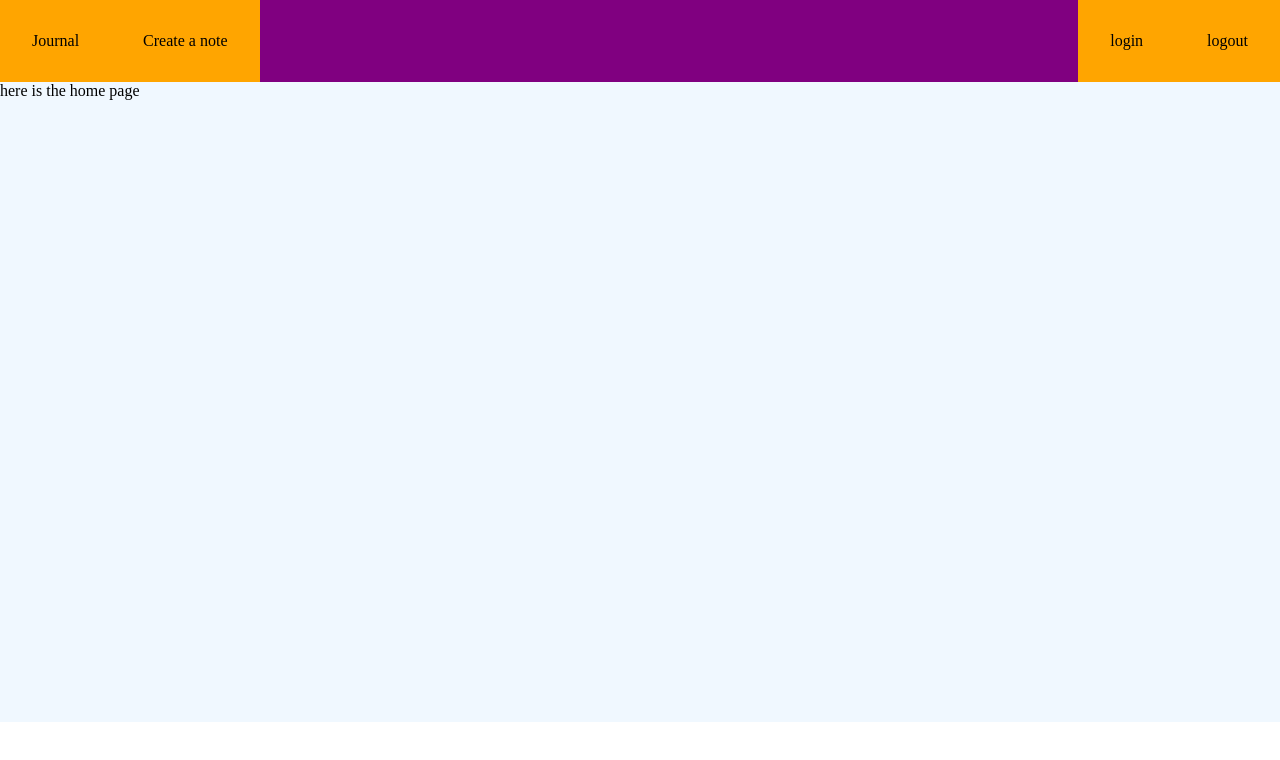
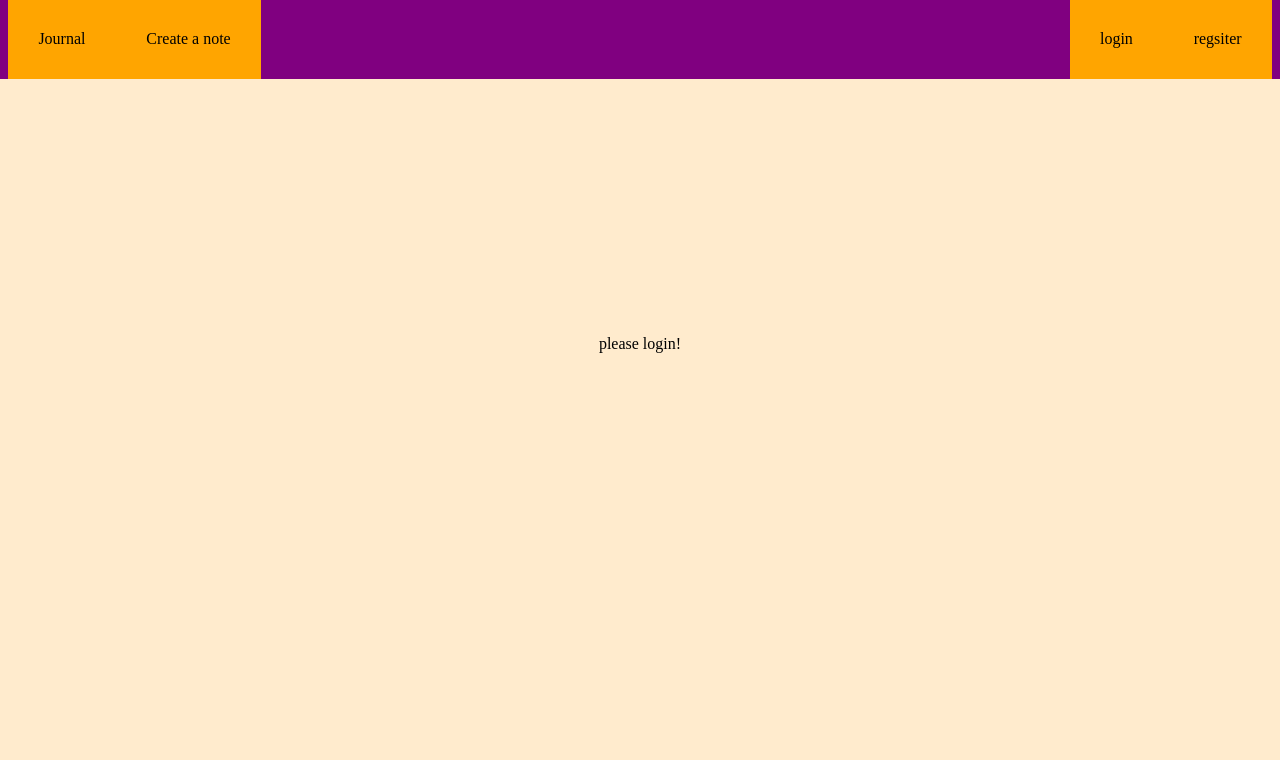
Before and after one commit to angelopoole/chingu-journalSolo, a React (Create React App) app in the folder Client/: page / in a window 1280 px wide. Shown: the top 760 px of the page. Built offline with nearby package versions, Linux system fonts and the light colour scheme.

Commit message:
document comments added to generateToken(backend), Authpage created, testing frontend fetch data removed, routes added, switch added, prop:loggedIn removed from app->layout->nav userInterfaces updates, homepage renders conditionaly based on user existence

```diff
--- a/Client/src/components/App.tsx
+++ b/Client/src/components/App.tsx
@@ -5,48 +5,40 @@ import { ProvideAuth } from '../hooks/use-auth';
 
 import Layout from './Layout';
 import HomePage from '../pages/Homepage';
+import AuthPage from '../pages/AuthPage';
 
-import { fetchUsers, fetchJournalEntries } from '../config/data';
-import { JournalEntrie, UserData } from './interfaces/userInterfaces';
+// import { fetchUsers, fetchJournalEntries } from '../config/data';
+// import { JournalEntrie, UserData } from '../interfaces/userInterfaces';
 // here would be pages within a router, initial fetch calls, state management and context api useage.
 
 // const simulatedApiCall: Promise;
 
 function App() {
   const fetchUserData = async () => {
-    const userData = await fetchUsers();
-    const userPosts = await fetchJournalEntries();
-    // todo grab user id and populate user posts with posts = user id, this will be done in the backend on login
-    const user = userData[0];
-    const posts = userPosts.filter(
-      (post: JournalEntrie) => post._id === user._id
-    );
-    setUserData({ user, posts });
-    setIsLoading(false);
+    return console.log('lol');
   };
   const [isLoading, setIsLoading] = useState(true);
-  const [userData, setUserData] = useState<UserData>();
-  // userContext = useContext(userData);
 
   useEffect(() => {
     if (isLoading) {
       fetchUserData();
     }
+  }, [isLoading]);
 
-    console.log(userData);
-  }, [isLoading, userData]);
-
-  if (isLoading) {
-    return <div>loader</div>;
-  }
+  // if (isLoading) {
+  //   return <div>loader</div>;
+  // }
 
   return (
     <div className='App'>
       <ProvideAuth>
         <Router>
           <GlobalStyles />
-          <Layout loggedIn={userData?.user ? true : false}>
-            <Route path='/' component={HomePage} exact />
+          <Layout>
+            <Switch>
+              <Route path='/' component={HomePage} exact />
+              <Route path='/auth' component={AuthPage} />
+            </Switch>
           </Layout>
         </Router>
       </ProvideAuth>
--- a/Client/src/components/Layout.tsx
+++ b/Client/src/components/Layout.tsx
@@ -2,18 +2,12 @@ import React from 'react';
 import styled from 'styled-components';
 import NavBar from './NavBar';
 
-const Layout = ({
-  children,
-  loggedIn,
-}: {
-  children: React.ReactNode;
-  loggedIn: boolean;
-}) => {
+const Layout = ({ children }: { children: React.ReactNode }) => {
   return (
-    <div>
-      <NavBar loggedIn={loggedIn} />
+    <>
+      <NavBar />
       <main>{children}</main>
-    </div>
+    </>
   );
 };
 
--- a/Client/src/components/NavBar.tsx
+++ b/Client/src/components/NavBar.tsx
@@ -1,5 +1,6 @@
 import React from 'react';
-import styled from 'styled-components';
+import styled, { css } from 'styled-components';
+import { Link } from 'react-router-dom';
 import { useAuth } from '../hooks/use-auth';
 
 const StyledNavContainer = styled.div`
@@ -7,12 +8,32 @@ const StyledNavContainer = styled.div`
   background-color: purple;
 `;
 
+const sharedStyles = css`
+  list-style: none;
+  padding: 1.9rem;
+  background-color: orange;
+  cursor: pointer;
+  :hover {
+    background-color: red;
+    transition: var(--transition);
+    &:nth-child(2) {
+      background-color: blue;
+    }
+  }
+`;
+const StyledLink = styled(Link)`
+  ${sharedStyles}
+
+  text-decoration: none;
+  color: inherit;
+`;
+
 const StyledNavBar = styled.nav`
   display: flex;
 
   li {
     list-style: none;
-    padding: 2rem;
+    padding: 1.9rem;
     background-color: orange;
     cursor: pointer;
     :hover {
@@ -26,31 +47,35 @@ const StyledNavBar = styled.nav`
 
   .login-logout-cluster {
     display: flex;
-
     justify-self: flex-end;
     margin-left: auto;
-    justify-content: flex-end;
   }
 
   .interaction-buttons {
     display: flex;
-    margin-right: auto;
   }
 `;
-const NavBar = ({ loggedIn }: { loggedIn: boolean }) => {
-  const auth = useAuth();
-  console.log(auth);
+
+const StyledUl = styled.ul`
+  padding: 0;
+  display: flex;
+  margin: 0px 0.5rem 0px 0.5rem;
+`;
+const NavBar = () => {
   return (
     <StyledNavContainer>
       <StyledNavBar>
         <div className='interaction-buttons'>
-          <li>Journal</li>
-          <li>Create a note</li>
+          <StyledUl>
+            <StyledLink to='/'>Journal</StyledLink>
+            <li>Create a note</li>
+          </StyledUl>
         </div>
         <div className='login-logout-cluster'>
-          <li>login</li>
-          {loggedIn ? null : <li>'register'</li>}
-          <li>{loggedIn ? 'logout' : 'signIn'}</li>
+          <StyledUl>
+            <StyledLink to='/auth/:login'>login</StyledLink>
+            <StyledLink to='/auth/:register'>regsiter</StyledLink>
+          </StyledUl>
         </div>
       </StyledNavBar>
     </StyledNavContainer>
--- a/Client/src/hooks/use-auth.tsx
+++ b/Client/src/hooks/use-auth.tsx
@@ -6,8 +6,8 @@ import React, {
   createContext,
   ReactNode,
 } from 'react';
-import { Auth } from '../components/interfaces/AuthInterface';
-import { User } from '../components/interfaces/userInterfaces';
+import { Auth } from '../interfaces/AuthInterface';
+import { User } from '../interfaces/userInterfaces';
 const authContext = createContext<Auth | undefined>(undefined);
 
 export const ProvideAuth = ({ children }: { children: ReactNode }) => {
@@ -24,6 +24,7 @@ function useProvideAuth() {
   // Wrap any Firebase methods we want to use making sure ...
   // ... to save the user to state.
   const signin = (email: string, password: string) => {
+    console.log('hit here');
     // return firebase
     //   .auth()
     //   .signInWithEmailAndPassword(email, password)
--- /dev/null
+++ b/Client/src/interfaces/userInterfaces.ts
@@ -0,0 +1,32 @@
+interface Note {
+  _id: string;
+  author: string;
+  title: string;
+  body: string;
+}
+
+interface User {
+  _id: number;
+  name: string;
+  email: string;
+  token: string;
+}
+
+type Stateuser = User | false;
+
+export type { Note, User, Stateuser };
+
+// tags: string[];
+// dueDate: null | number;
+
+// interface UserData {
+//   user: {
+//     _id: number;
+//     title: string;
+//     subTitle: string;
+//     journalBody: string;
+//     tags: string[];
+//     dueDate: null | number;
+//   };
+//   posts: JournalEntrie[];
+// }
--- /dev/null
+++ b/Client/src/pages/AuthPage.tsx
@@ -0,0 +1,50 @@
+import React, { ChangeEvent, ReactNode, useState } from 'react';
+import { RouteComponentProps } from 'react-router-dom';
+import { useAuth } from '../hooks/use-auth';
+
+type email = string;
+type password = string;
+
+interface FormInput {
+  email: email;
+  password: password;
+}
+
+const AuthPage = (props: RouteComponentProps) => {
+  console.log(props?.match.params);
+
+  const [formInput, SetFormInput] = useState<FormInput>({
+    email: '',
+    password: '',
+  });
+
+  const handleFormChange = (event: ChangeEvent<HTMLInputElement>): void => {
+    const target = event.target;
+    const value = target.value;
+    const name = target.name;
+    SetFormInput({ ...formInput, [name]: value });
+  };
+
+  return (
+    <>
+      <div>login/register here</div>
+      <form>
+        <label>
+          Email:
+          <input
+            name='email'
+            type='text'
+            onChange={event => handleFormChange(event)}
+          />
+        </label>
+        <label>
+          Password:
+          <input name='password' type='text' />
+        </label>
+        <button>Submit!</button>
+      </form>
+    </>
+  );
+};
+
+export default AuthPage;
--- a/Client/src/pages/homepage.tsx
+++ b/Client/src/pages/homepage.tsx
@@ -1,9 +1,19 @@
 import React from 'react';
 import styled from 'styled-components';
+import { useAuth } from '../hooks/use-auth';
 
 const StyledContainer = styled.div`
-  min-height: 80vh;
+  min-height: 90vh;
   background-color: aliceblue;
+  width: 100%;
+
+  .login-message {
+    text-align: center;
+    margin: auto;
+    padding: 20%;
+    background-color: blanchedalmond;
+    height: 100vh;
+  }
 `;
 
 /*
@@ -17,9 +27,17 @@ this will require a form and a state to hold form. aswell as the mapping of jour
 */
 
 const HomePage = () => {
+  const auth = useAuth();
+
+  console.log(auth?.user);
+
   return (
     <StyledContainer>
-      <div>here is the home page</div>
+      {auth?.user ? (
+        <div>here is the home page</div>
+      ) : (
+        <div className='login-message'> please login! </div>
+      )}
     </StyledContainer>
   );
 };
--- a/Client/src/styles/GlobalStyles.ts
+++ b/Client/src/styles/GlobalStyles.ts
@@ -25,6 +25,7 @@ body{
 
 main {
   margin: 0 auto;
+    height: 100%;
     width: 100%;
 }
 
```
Also changed, not shown: Client/src/components/interfaces/userInterfaces.ts (deleted, +0 -31 lines), Client/src/components/sections/journal.tsx (deleted, +0 -11 lines), Client/src/pages/CoverPage.tsx (deleted, +0 -8 lines), Client/src/interfaces/AuthInterface.ts (renamed from Client/src/components/interfaces/AuthInterface.ts), 1 other file (tests, documents, lock files or other folders).
